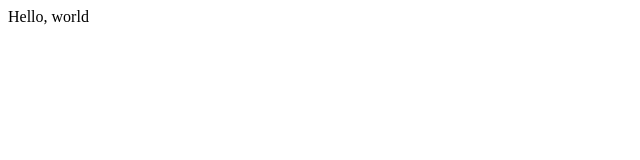
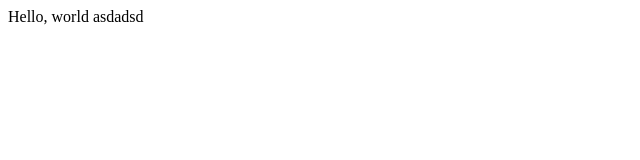
Before and after one commit to AlHong/hello_world2, a plain HTML site: page git_tst/index.html in a window 1280 px wide. Shown: the full height of the page, 0-640 px from the left. Drawn offline with Linux system fonts and the light colour scheme.

Commit message:
Revert "Main"

```diff
--- a/git_tst/index.html
+++ b/git_tst/index.html
@@ -1,5 +1,5 @@
 <html>
   <body>
-    <p>Hello, world</p>
+    <p>Hello, world asdadsd</p>
   </body>
 </html>
```
